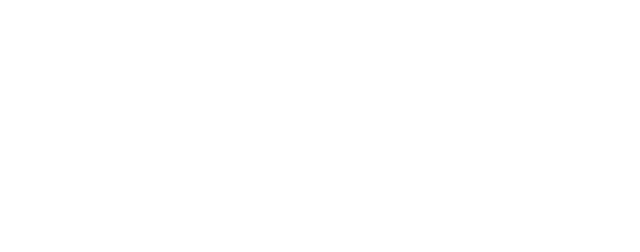
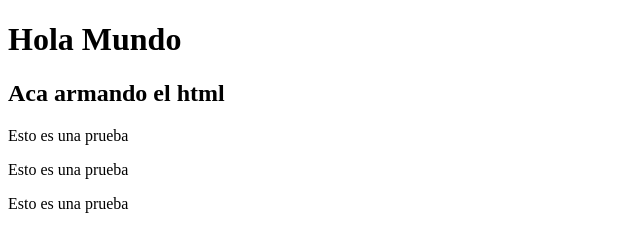
Before and after one commit to RedFer855/prueba, a website: page index.html in a window 1280 px wide. Shown: the whole page, without its empty margins (0-640 px from the left). Drawn offline with Linux system fonts and the light colour scheme.

Commit message:
Index con titulo y parrafos

```diff
--- a/index.html
+++ b/index.html
@@ -6,6 +6,10 @@
     <title>Document</title>
 </head>
 <body>
-
+    <h1>Hola Mundo</h1>
+    <h2>Aca armando el html</h2>
+    <p>Esto es una prueba</p>
+    <p>Esto es una prueba</p>
+    <p>Esto es una prueba</p>
 </body>
 </html>
```
